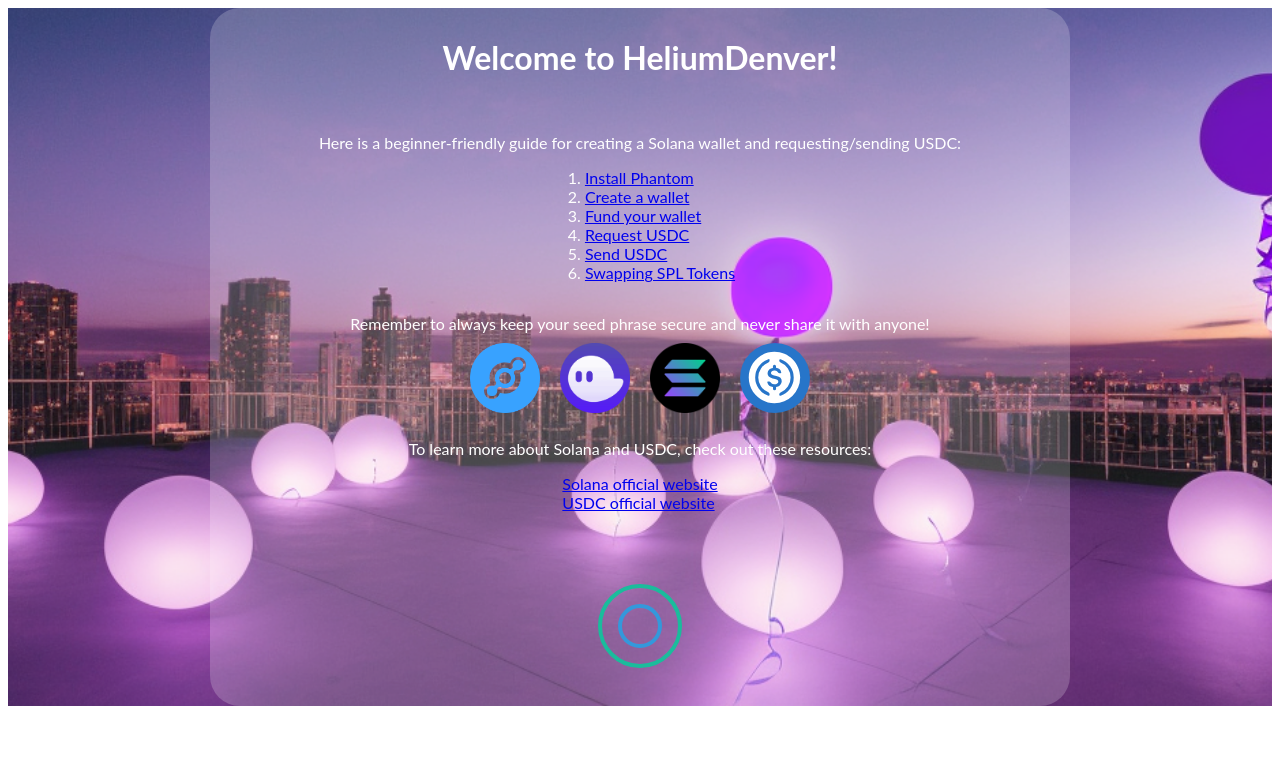
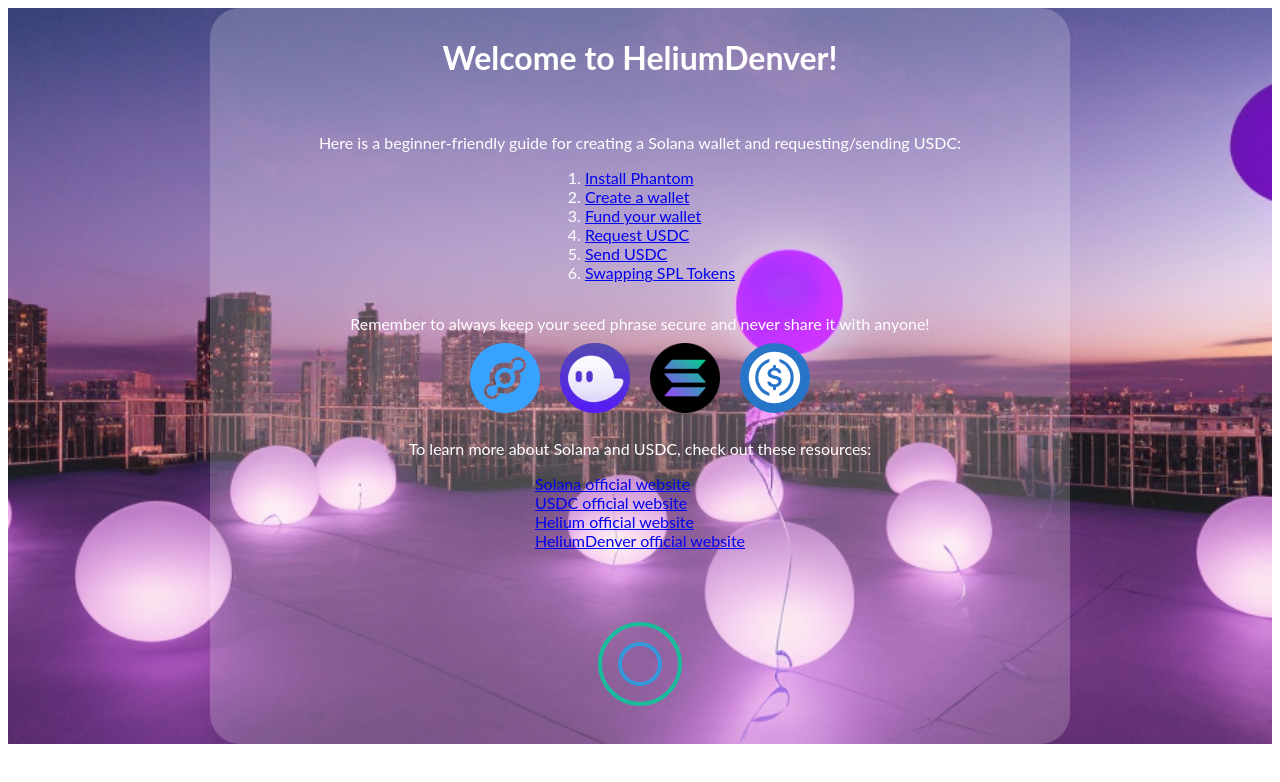
Before and after one commit to ilovespectra/phantom-for-vendors, a Next.js app: page / in a window 1280 px wide. Shown: the top 782 px of the page. Built offline with nearby package versions, Linux system fonts and the light colour scheme.

Commit message:
Update index.tsx
Add Helium and HeliumDenver websites

```diff
--- a/pages/index.tsx
+++ b/pages/index.tsx
@@ -34,7 +34,9 @@
           <ul>
             <div className={styles.graphics}>
               <p><a href="https://solana.com/">Solana official website</a><br></br>
-              <a href="https://www.circle.com/en/usdc">USDC official website</a></p>
+              <a href="https://www.circle.com/en/usdc">USDC official website</a><br></br>
+              <a href="https://helium.com" target="_blank">Helium official website</a><br></br>
+              <a href="https://heliumdenver.com" target="_blank">HeliumDenver official website</a></p>
             </div>
           </ul>
         </p>
```
